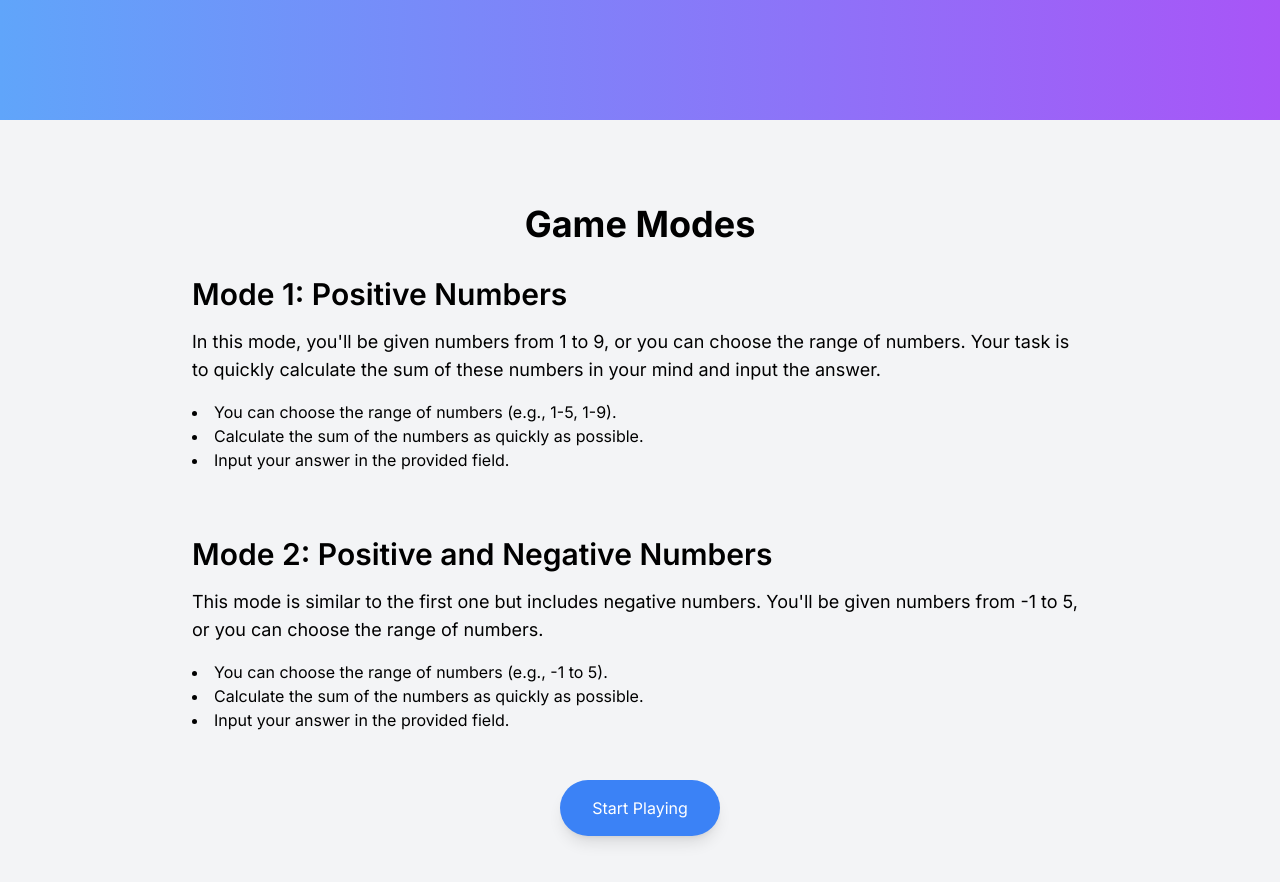
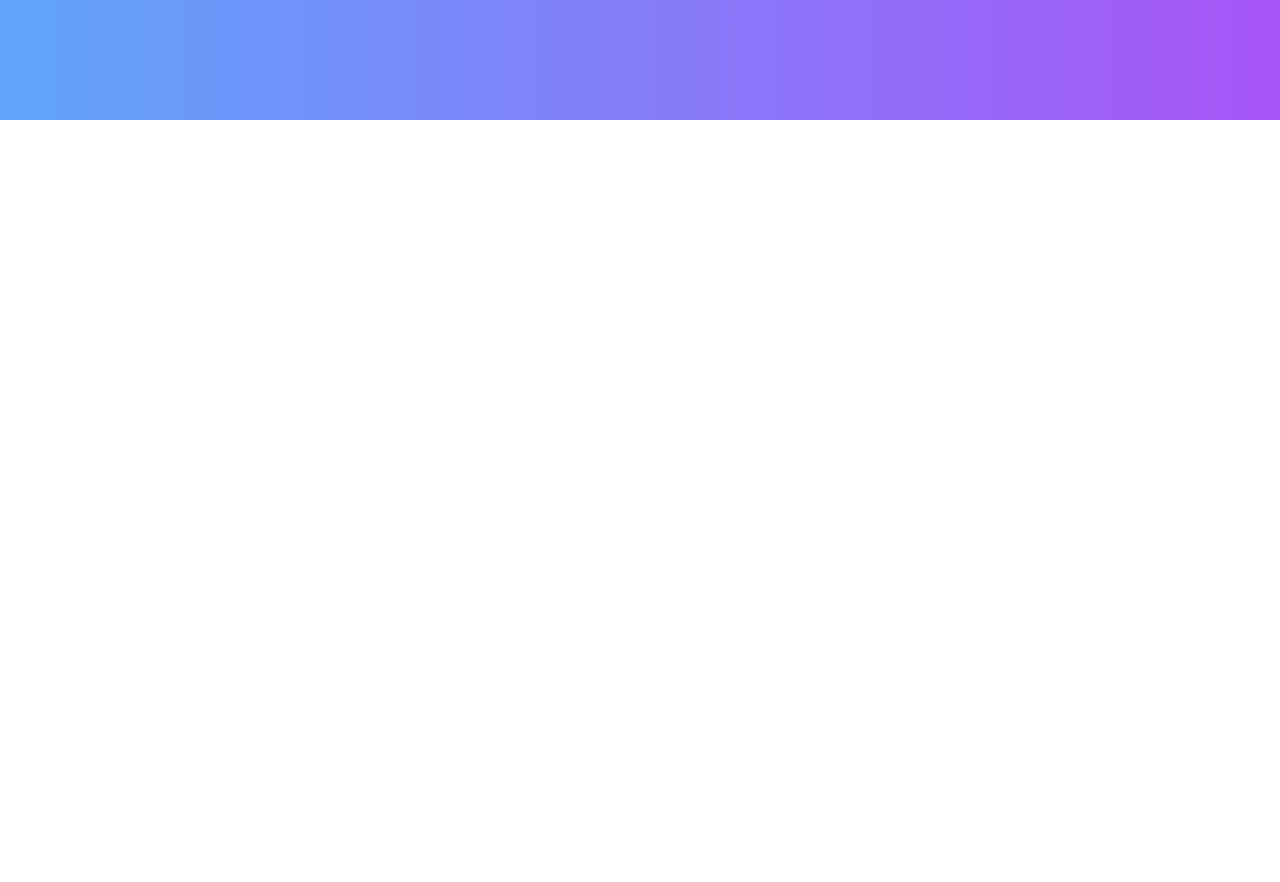
Before and after one commit to TBud15/Number-Game-Website, a Next.js app: page / in a window 1280 px wide. Shown: the part 740-1622 px from the top of the page. After the commit the page ends 860 px from the top, so only its background shows below. Built offline with nearby package versions, Linux system fonts and the light colour scheme.

Commit message:
run build fixes

```diff
--- a/src/app/components/LandingPage/GameModes.tsx
+++ b/src/app/components/LandingPage/GameModes.tsx
@@ -4,70 +4,7 @@ import React from "react";
 import { motion } from "framer-motion";
 
 const GameModes = () => {
-  return (
-    <div
-      id="game-modes"
-      className="flex flex-col items-center justify-center min-h-screen p-8 bg-gray-100"
-    >
-      <motion.h2
-        className="text-4xl font-bold mb-8 text-center"
-        initial={{ opacity: 0, y: 50 }}
-        whileInView={{ opacity: 1, y: 0 }}
-        transition={{ duration: 0.5 }}
-      >
-        Game Modes
-      </motion.h2>
-      <motion.div
-        className="w-full max-w-4xl mb-12"
-        initial={{ opacity: 0, y: 50 }}
-        whileInView={{ opacity: 1, y: 0 }}
-        transition={{ duration: 0.5, delay: 0.3 }}
-      >
-        <h3 className="text-3xl font-semibold mb-4">
-          Mode 1: Positive Numbers
-        </h3>
-        <p className="text-lg mb-4">
-          In this mode, you'll be given numbers from 1 to 9, or you can choose
-          the range of numbers. Your task is to quickly calculate the sum of
-          these numbers in your mind and input the answer.
-        </p>
-        <ul className="list-disc list-inside mb-4">
-          <li>You can choose the range of numbers (e.g., 1-5, 1-9).</li>
-          <li>Calculate the sum of the numbers as quickly as possible.</li>
-          <li>Input your answer in the provided field.</li>
-        </ul>
-      </motion.div>
-      <motion.div
-        className="w-full max-w-4xl"
-        initial={{ opacity: 0, y: 50 }}
-        whileInView={{ opacity: 1, y: 0 }}
-        transition={{ duration: 0.5, delay: 0.6 }}
-      >
-        <h3 className="text-3xl font-semibold mb-4">
-          Mode 2: Positive and Negative Numbers
-        </h3>
-        <p className="text-lg mb-4">
-          This mode is similar to the first one but includes negative numbers.
-          You'll be given numbers from -1 to 5, or you can choose the range of
-          numbers.
-        </p>
-        <ul className="list-disc list-inside mb-4">
-          <li>You can choose the range of numbers (e.g., -1 to 5).</li>
-          <li>Calculate the sum of the numbers as quickly as possible.</li>
-          <li>Input your answer in the provided field.</li>
-        </ul>
-      </motion.div>
-      <motion.a
-        href="#start"
-        className="bg-blue-500 text-white px-8 py-4 rounded-full shadow-lg hover:bg-blue-600 focus:outline-none mt-8"
-        initial={{ opacity: 0, scale: 0.8 }}
-        whileInView={{ opacity: 1, scale: 1 }}
-        transition={{ duration: 0.5, delay: 0.9 }}
-      >
-        Start Playing
-      </motion.a>
-    </div>
-  );
+  return <></>;
 };
 
 export default GameModes;
```
